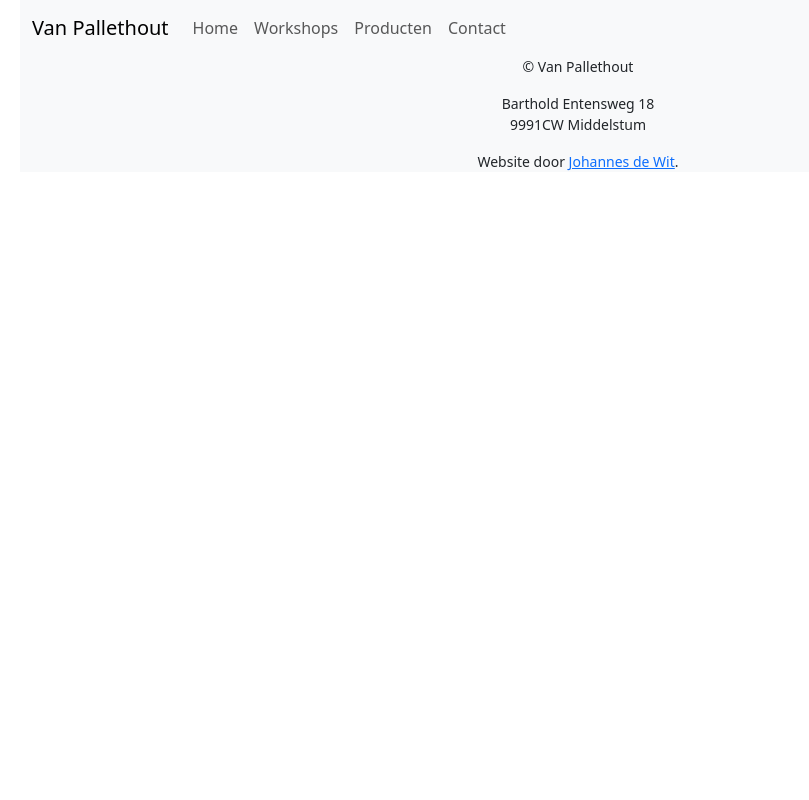
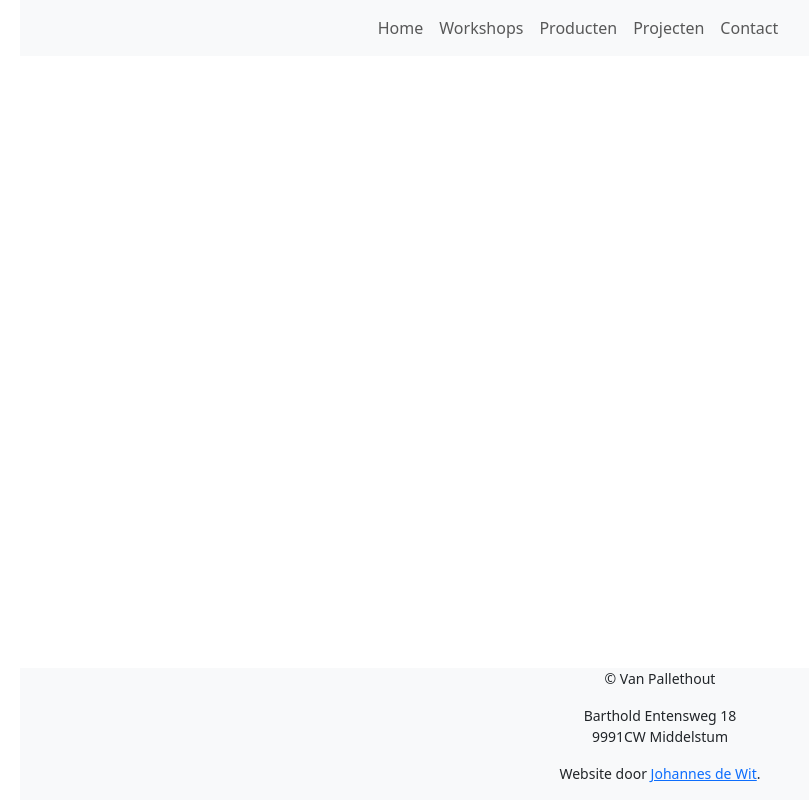
Before and after one commit to johannesdewit/van-pallethout, a Django app: page / in a window 1280 px wide; the page is wider, and only the part inside the window is pictured. Shown: that part, without its empty margins (62-871 px from the left). Run offline with Django 4.2, Linux system fonts and the light colour scheme.

Commit message:
Change layout of pages to fill viewport

```diff
--- a/templates/_footer.html
+++ b/templates/_footer.html
@@ -1,4 +1,4 @@
-<footer class="text-center small bg-body-tertiary">
+<footer class="text-center small bg-body-tertiary w-100 position-absolute bottom-0">
   <p>&copy; Van Pallethout</p>
   <address>
     Barthold Entensweg 18<br>
--- a/templates/_navbar.html
+++ b/templates/_navbar.html
@@ -1,10 +1,6 @@
 <nav class="navbar navbar-expand-sm bg-body-tertiary">
     <div class="container-fluid">
-      <a class="navbar-brand" href="{% url 'index' %}">Van Pallethout</a>
-      <button class="navbar-toggler" type="button" data-bs-toggle="collapse" data-bs-target="#navbarNav" aria-controls="navbarNav" aria-expanded="false" aria-label="Toggle navigation">
-        <span class="navbar-toggler-icon"></span>
-      </button>
-      <div class="collapse navbar-collapse" id="navbarNav">
+      <div class="collapse navbar-collapse d-flex justify-content-evenly" id="navbarNav">
         <ul class="navbar-nav">
           <li class="nav-item">
             <a class="nav-link" href="{% url 'index' %}">Home</a>
@@ -16,6 +12,9 @@
             <a class="nav-link" href="{% url 'products:index' %}">Producten</a>
           </li>
           <li class="nav-item">
+            <a class="nav-link" href="{% url 'index' %}">Projecten</a>
+          </li>
+          <li class="nav-item">
             <a class="nav-link" href="{% url 'contact' %}">Contact</a>
           </li>
         </ul>
--- a/templates/_site_base.html
+++ b/templates/_site_base.html
@@ -1,15 +1,20 @@
 <!DOCTYPE html>
 {% load static %}
 <html lang="en">
+
 <head>
   <meta charset="UTF-8">
   <meta http-equiv="X-UA-Compatible" content="IE=edge">
   <meta name="viewport" content="width=device-width, initial-scale=1.0">
   <title>{% block full_head_title %}{% block head_title %}{% endblock %} - Van Pallethout{% endblock %}</title>
-    <link href="https://cdn.jsdelivr.net/npm/bootstrap@5.3.0/dist/css/bootstrap.min.css" rel="stylesheet" integrity="sha384-9ndCyUaIbzAi2FUVXJi0CjmCapSmO7SnpJef0486qhLnuZ2cdeRhO02iuK6FUUVM" crossorigin="anonymous">
+  <link href="https://cdn.jsdelivr.net/npm/bootstrap@5.3.7/dist/css/bootstrap.min.css" rel="stylesheet"
+    integrity="sha384-LN+7fdVzj6u52u30Kp6M/trliBMCMKTyK833zpbD+pXdCLuTusPj697FH4R/5mcr" crossorigin="anonymous">
 </head>
+<script src="https://cdn.jsdelivr.net/npm/bootstrap@5.3.7/dist/js/bootstrap.bundle.min.js"
+  integrity="sha384-ndDqU0Gzau9qJ1lfW4pNLlhNTkCfHzAVBReH9diLvGRem5+R9g2FzA8ZGN954O5Q" crossorigin="anonymous"></script>
+
 <body>
-    <div class="container-lg">
+  <div class="container-lg min-vh-100">
     {% block body %}
     {% block header %}
     {% block navbar %}
@@ -21,8 +26,9 @@
     {% endblock %}
     {% block footer %}
     {% include '_footer.html' %}
-      {% endblock%}
+    {% endblock %}
     {% endblock %}
   </div>
 </body>
+
 </html>
```
Lines whose indentation alone changed are shown as unchanged.
